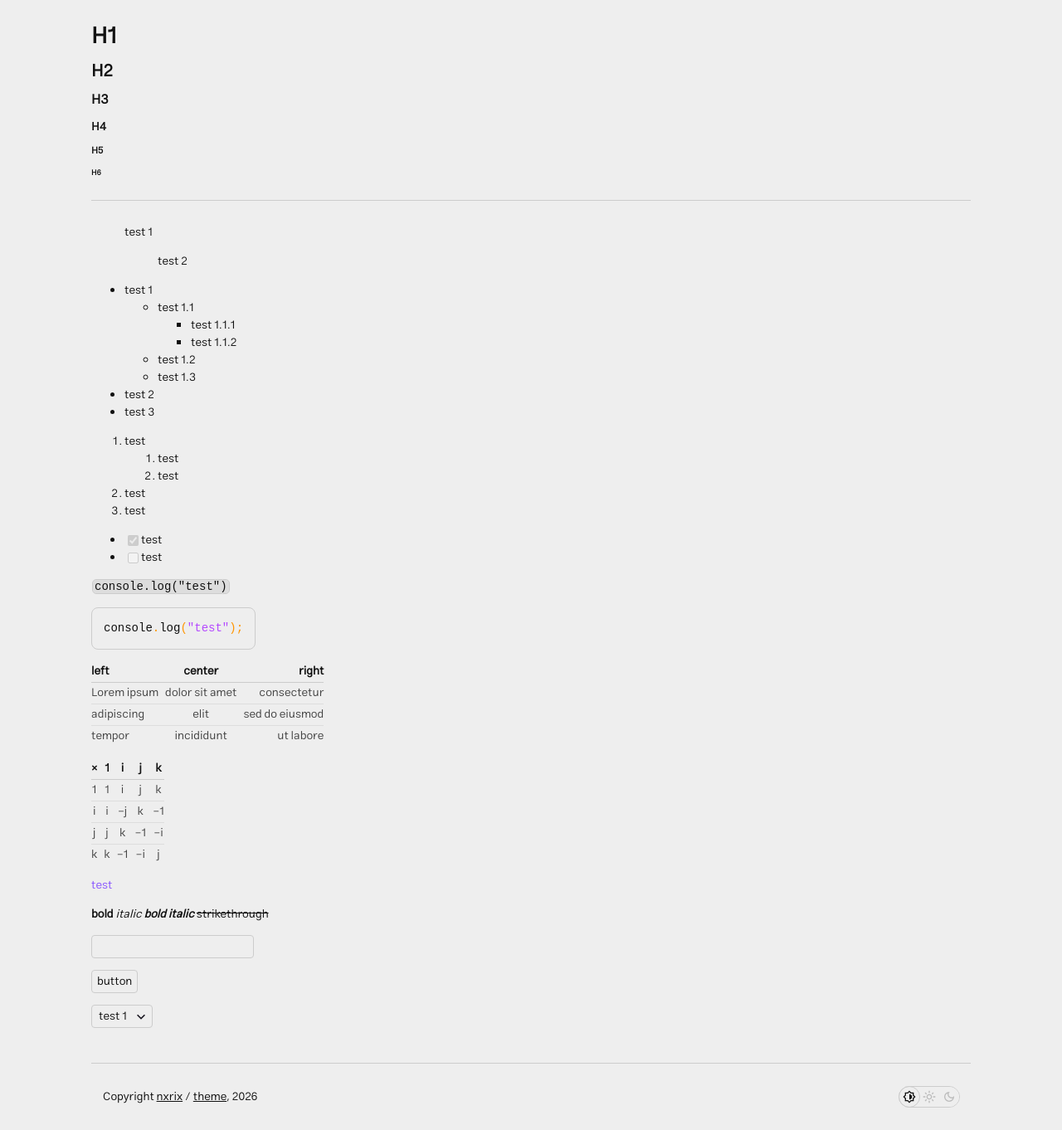
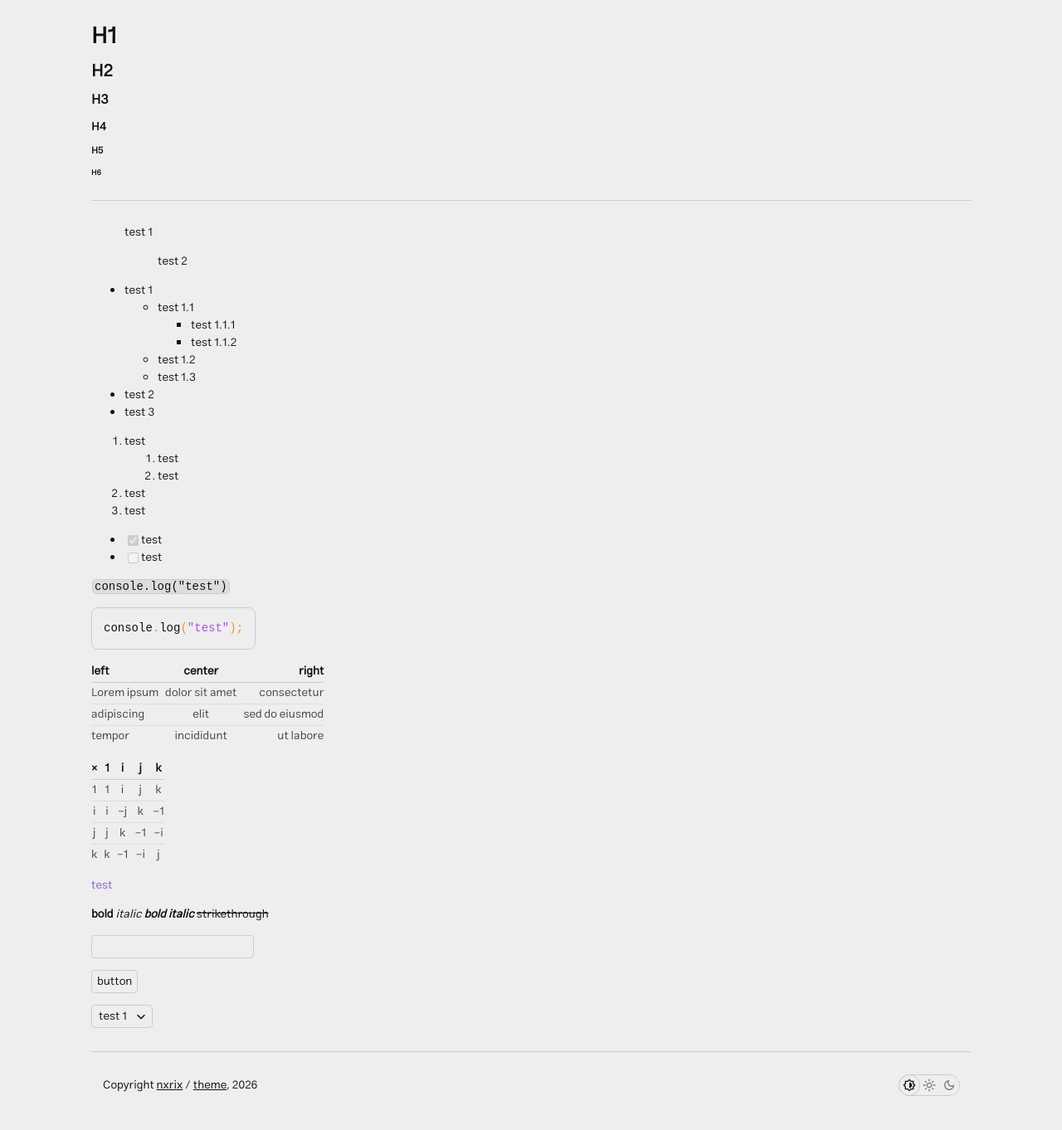
Before and after one commit to nxrix/theme, a Jekyll site: the page built from test.md, in a window 1280 px wide. Shown: the whole page at 83% size. Built offline with Jekyll 4.4.1, drawn with Linux system fonts in a browser that asks for light colours; our own code applies the rules of GitHub Pages for plain Markdown files.

Commit message:
Update default.html

```diff
--- a/_layouts/default.html
+++ b/_layouts/default.html
@@ -38,7 +38,7 @@
           e.querySelectorAll("button").forEach((btn,i) => {
             const b = themes[i]===t;
             btn.style.color = b?"var(--c0)":"var(--c1)";
-            btn.style.color = b?"var(--ce)":"var(--c4)";
+            btn.style.color = b?"var(--ce)":"var(--c8)";
             btn.style.outline = b?"1px solid var(--c3)":"none";
             btn.style.zIndex = b?"2":"1";
           });
@@ -66,7 +66,7 @@
     footer a:hover { text-decoration-color: var(--ac) !important; }
     footer > div > div:last-child button {
       background: var(--c1);
-      color: var(--c4);
+      color: var(--c8);
       display: flex;
       justify-content: center;
       align-items: center;
@@ -89,8 +89,8 @@
   <div style="display:flex;flex-direction:column;max-width:1060px;margin:0 auto;height:100%">
     <div id="content" style="padding-top:14px">
       {{ content }}
+      <hr>
     </div>
-    <hr>
     <footer style="margin-top:auto">
       <div style="height:24px;display:flex;padding:0 1rem 2rem 1rem">
         <div style="margin:auto 0">
```
